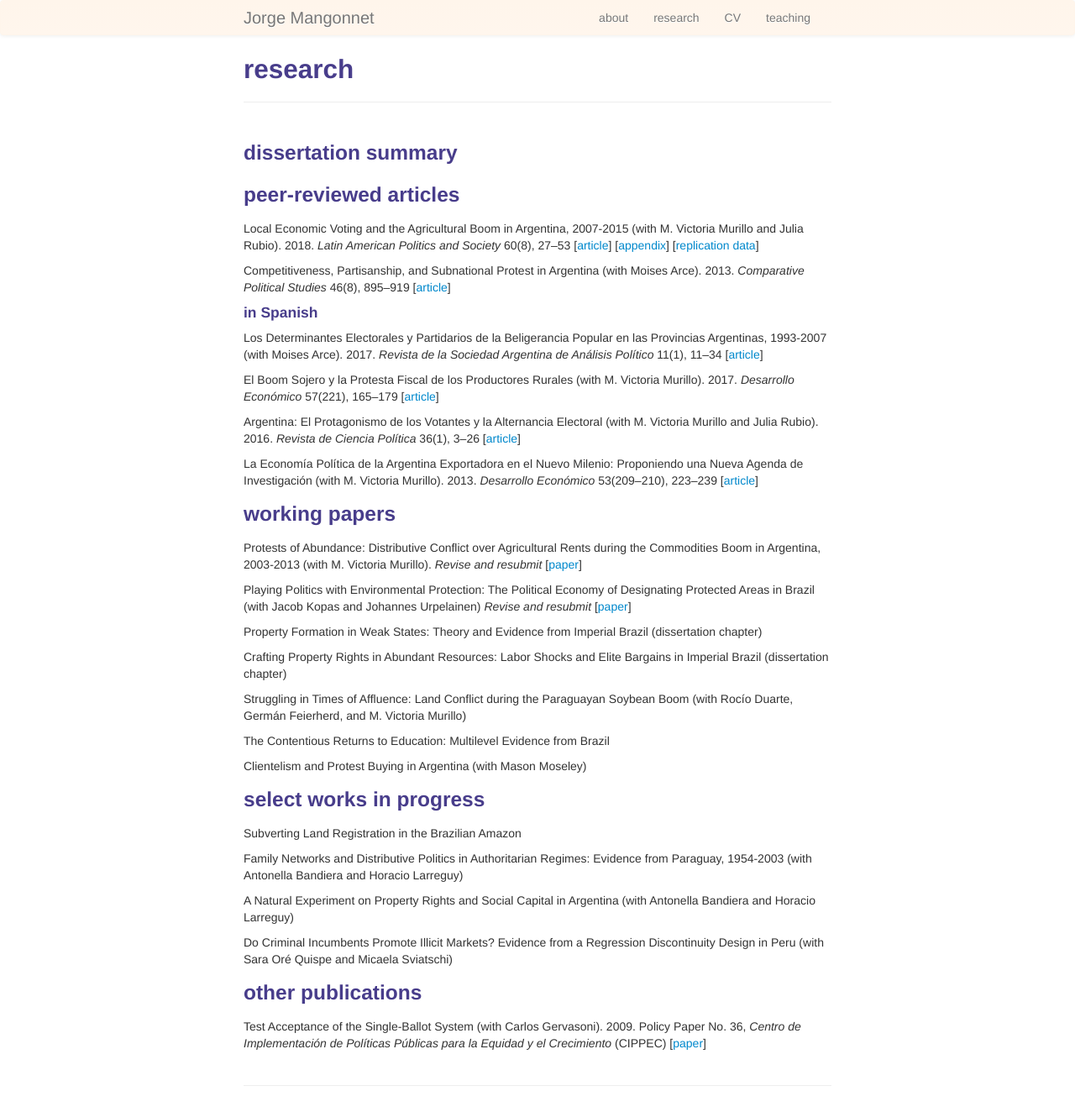
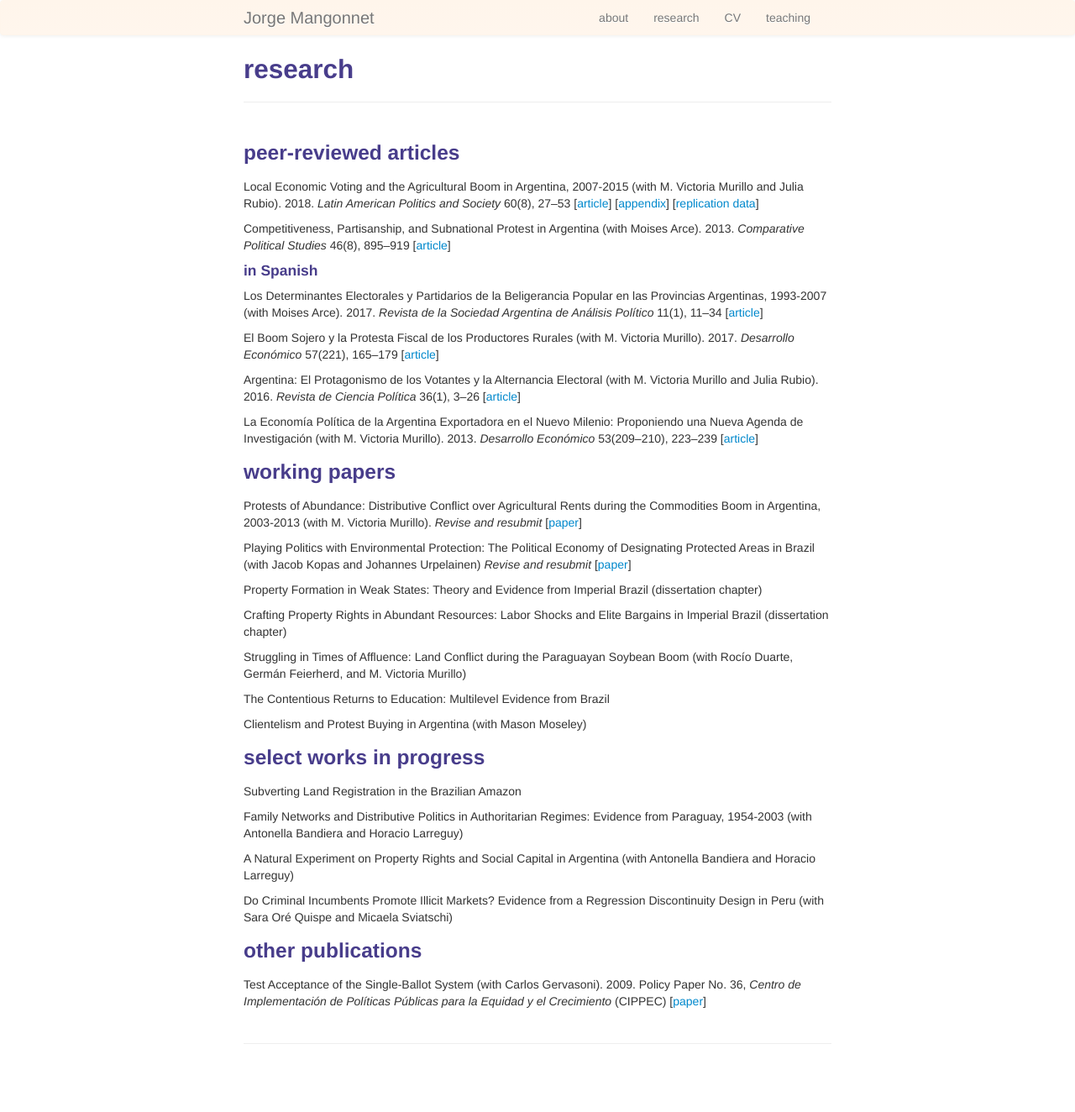
Before and after one commit to mangonnet/mangonnet.github.io, a Jekyll site: the page built from pages/research.md, in a window 1280 px wide. Shown: the whole page at 84% size. Built offline with Jekyll 4.4.1, drawn with Linux system fonts in a browser that asks for light colours; after the commit the page ends 1274 px from its top, so only the background shows below that.

Commit message:
update my website

```diff
--- a/pages/research.md
+++ b/pages/research.md
@@ -3,8 +3,6 @@ layout: page
 title: research
 description: Jorge Mangonnet's research
 ---
-
-### <a name="dissertation summary"></a>dissertation summary
 
 
 ### <a name="peer-reviewed articles"></a>peer-reviewed articles
```
